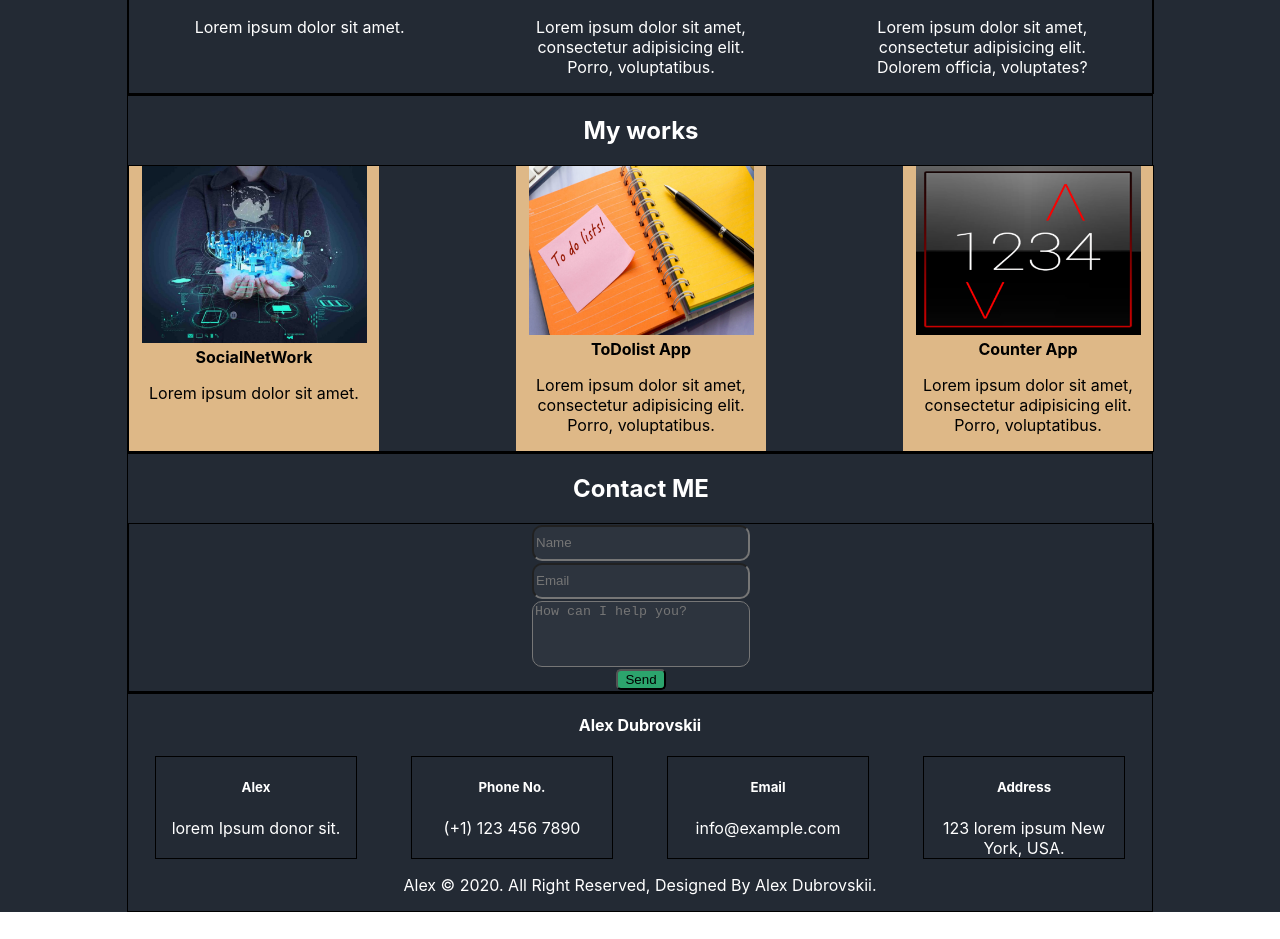
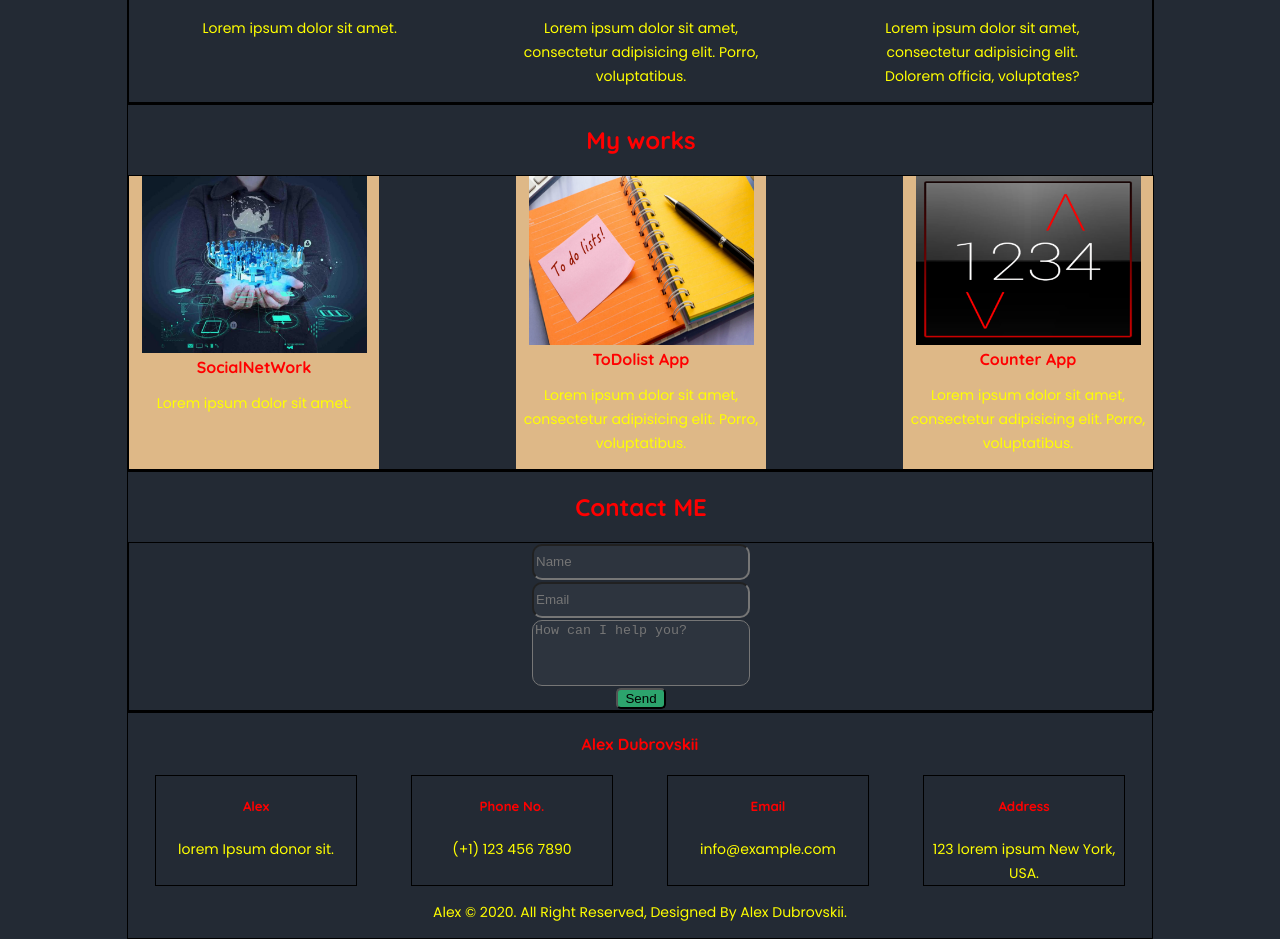
Before and after one commit to omgpiu/portfolio, a React (Create React App) app: page / in a window 1280 px wide. Shown: the part 1060-1999 px from the top of the page. Before the commit the page ends 1972 px from the top, so only its background shows below. Built offline with nearby package versions, Linux system fonts and the light colour scheme.

Commit message:
Changing H's

```diff
--- a/src/common/styles/Container.module.css
+++ b/src/common/styles/Container.module.css
@@ -9,3 +9,15 @@
     flex-wrap: wrap;
     background-color: #232a34;
 }
+
+.container h1, h2,h3, h4, h5 ,h6   {
+    font-family: 'Quicksand', sans-serif;
+    color: red;
+}
+.container p, span {
+    font-family: 'Poppins', sans-serif;
+    font-size: 14px;
+    font-weight: 400;
+    line-height: 24px;
+    color: yellow;
+}
--- a/src/contact/Contact.module.css
+++ b/src/contact/Contact.module.css
@@ -19,9 +19,9 @@
     flex-direction: column;
     align-items: center;
 }
-.title {
-    color: #fff
-}
+/*.title {*/
+/*    color: #fff*/
+/*}*/
 .button {
     margin: 1px;
     width: 50px;
--- a/src/footer/Footer.tsx
+++ b/src/footer/Footer.tsx
@@ -13,19 +13,21 @@ const Footer = () => {
             <div className={st.footerBlocks}>
             <div className={st.footerItem}>
                 <h5>Alex</h5>
-                lorem Ipsum donor sit.
+                <span>lorem Ipsum donor sit.</span>
             </div>
             <div className={st.footerItem}>
                 <h5>Phone No.</h5>
-                (+1) 123 456 7890
+                 <span>(+1) 123 456 7890</span>
             </div>
             <div className={st.footerItem}>
                 <h5>Email</h5>
-                info@example.com
+                <span>info@example.com</span>
+
             </div>
             <div className={st.footerItem}>
                 <h5>Address</h5>
-                123 lorem ipsum New York, USA.
+                <span>123 lorem ipsum New York, USA.</span>
+
             </div>
             </div>
 
--- a/src/nav/Nav.module.css
+++ b/src/nav/Nav.module.css
@@ -5,6 +5,8 @@
     justify-content: space-around;
 
 }
-.nav a{
+
+.nav a {
     color: #fff;
+    font-family: 'Quicksand', sans-serif;
 }
--- a/src/skills/Skills.module.css
+++ b/src/skills/Skills.module.css
@@ -22,6 +22,6 @@
 
 }
 
-.title {
-    color: #fff;
-}
+/*.title {*/
+/*    color: #fff;*/
+/*}*/
--- a/src/works/Works.module.css
+++ b/src/works/Works.module.css
@@ -20,9 +20,9 @@
 
 }
 
-.title {
-    color: #fff;
-}
+/*.title {*/
+/*    color: #fff;*/
+/*}*/
 @media screen and (max-width:937px){
     .works{
         justify-content: center;
```
